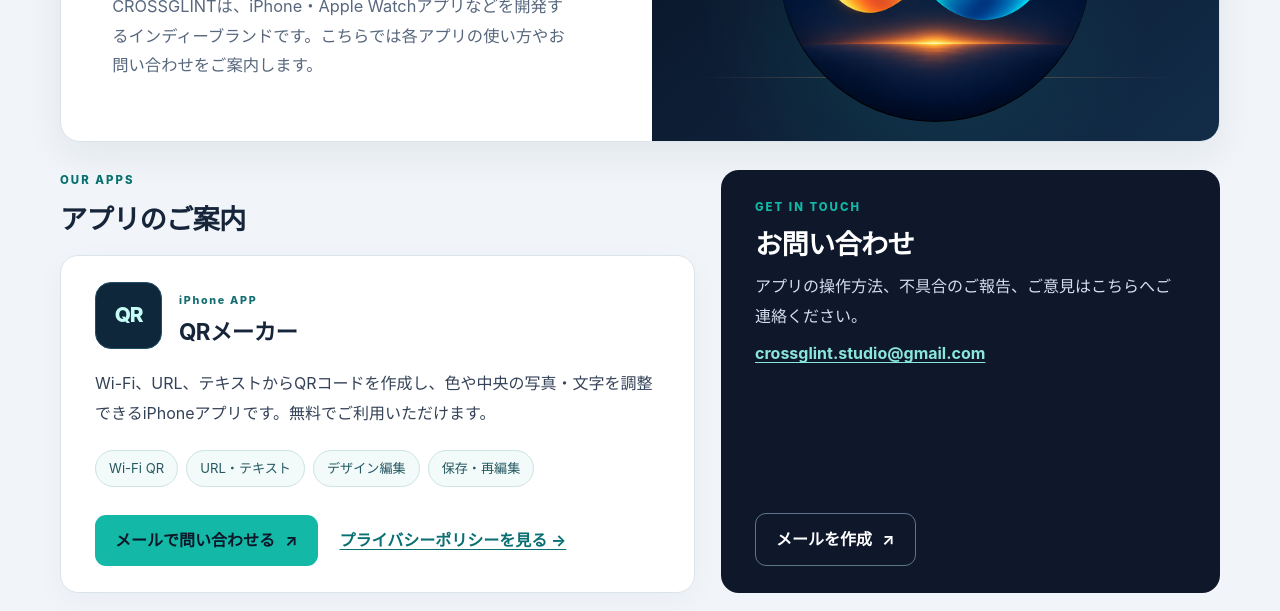
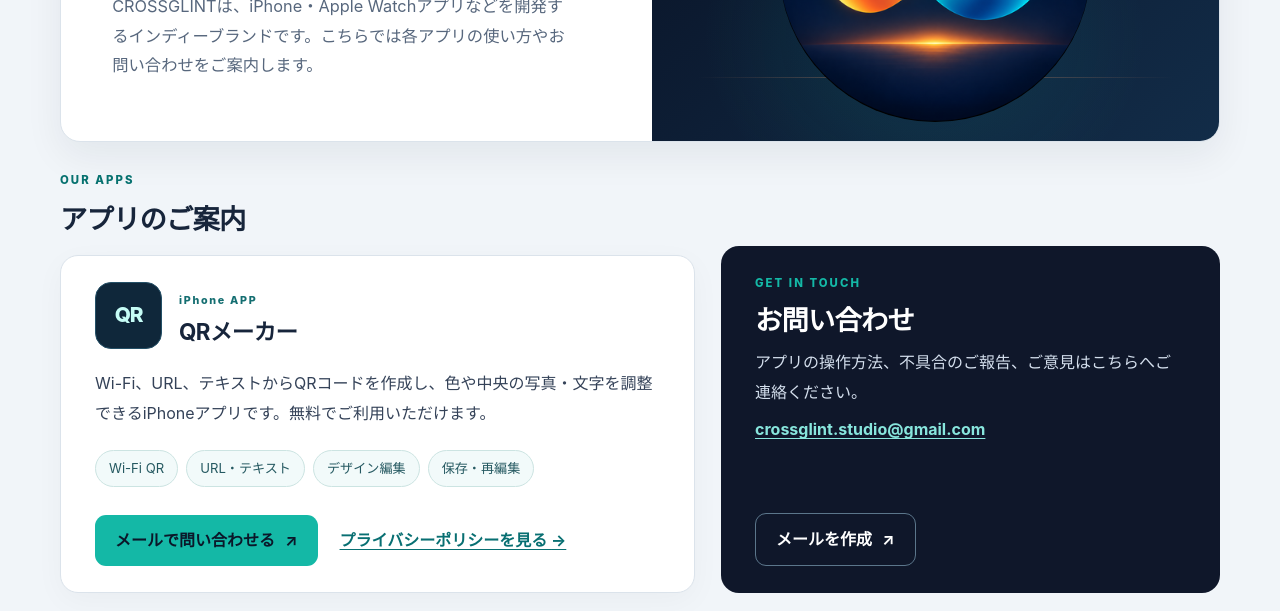
Before and after one commit to y-ji/crossglint-support, a plain HTML site: page index.html in a window 1280 px wide. Shown: the part 341-952 px from the top of the page. Drawn offline with Linux system fonts and the light colour scheme.

Commit message:
style: align desktop cards and render Japanese in visual CI previews

```diff
--- a/style.css
+++ b/style.css
@@ -216,7 +216,9 @@
   .page-home .contact-panel {
     grid-column: 2;
     grid-row: 2;
-    margin-top: 0;
+    /* Align the dark contact card with the white product card, rather than
+       with the section heading immediately above the product card. */
+    margin-top: 76px;
     padding: 27px clamp(24px, 3vw, 34px);
     min-width: 0;
     display: flex;
```
Also changed, not shown: 1 other file.
